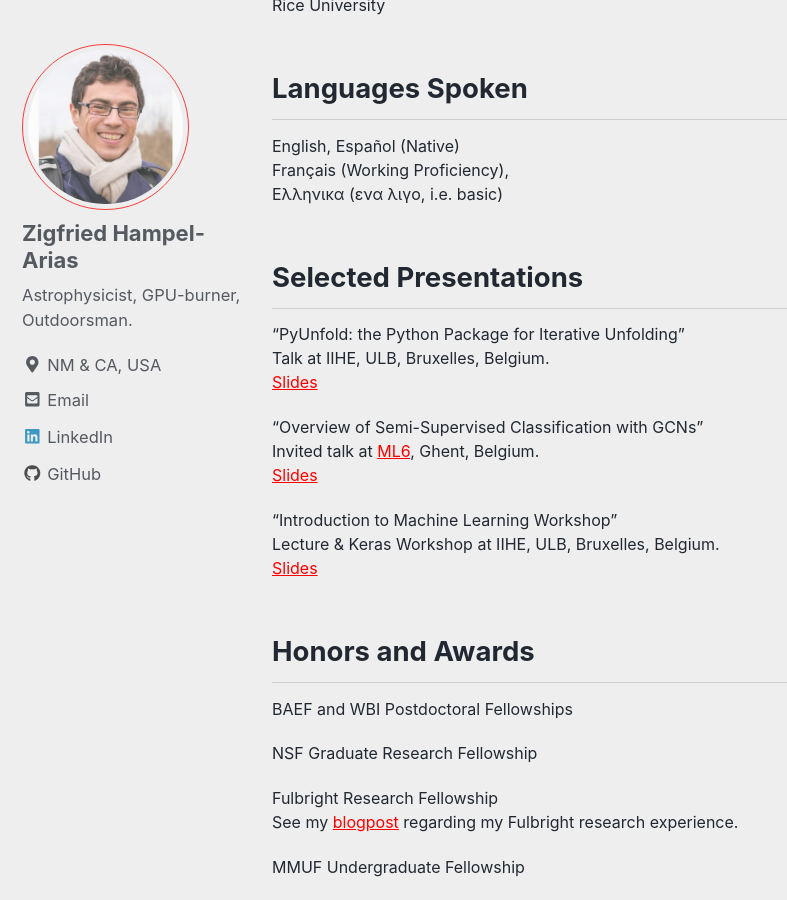
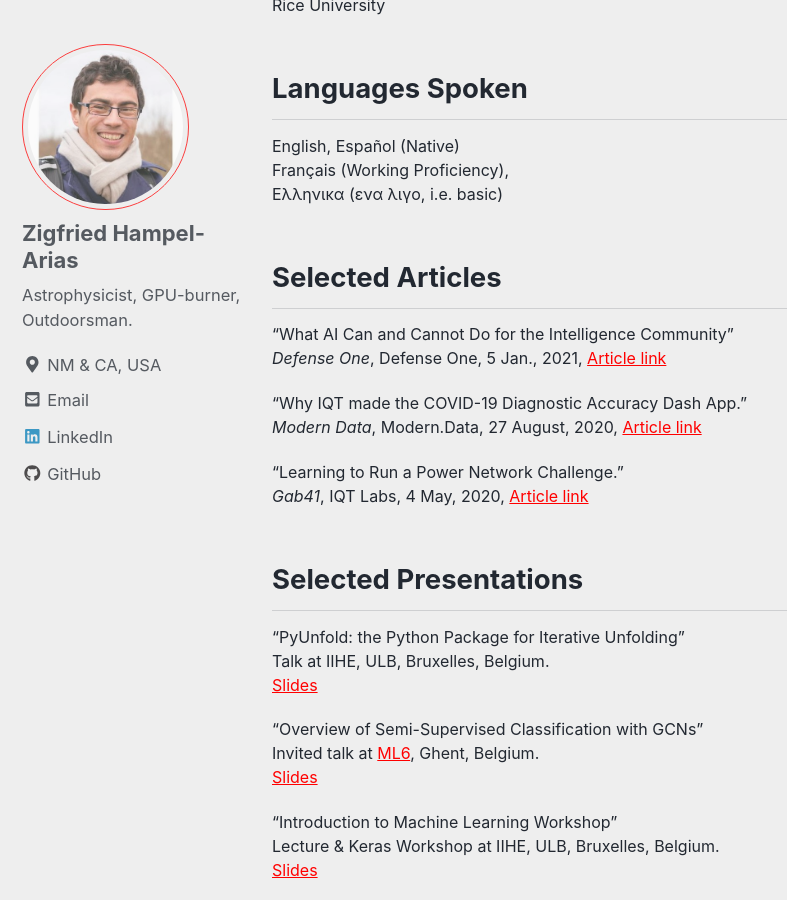
Before and after one commit to zhampel/zhampel.github.io, a Jekyll site: the page built from _pages/cv.md, in a window 1280 px wide and 900 px high, scrolled down 1162 px. Shown: the whole window, without its empty margins (0-787 px from the left). Built offline with Jekyll 4.4.1, drawn with Linux system fonts in a browser that asks for light colours; nearby versions of some CDN libraries; formulas are drawn with MathJax 3.

Commit message:
Updates cv page

```diff
--- a/_pages/cv.md
+++ b/_pages/cv.md
@@ -74,6 +74,17 @@ Fran&ccedil;ais (Working Proficiency),<br>
 Ελληνικα (ενα λιγο, i.e. basic)
 
 
+## Selected Articles
+"What AI Can and Cannot Do for the Intelligence Community" <br>
+*Defense One*, Defense One, 5 Jan., 2021, [Article link](https://www.defenseone.com/ideas/2021/01/what-ai-can-and-cannot-do-intelligence-community/171195/)
+
+"Why IQT made the COVID-19 Diagnostic Accuracy Dash App."<br>
+*Modern Data*, Modern.Data, 27 August, 2020, [Article link](https://moderndata.plotly.com/why-iqt-made-the-covid-19-diagnostic-accuracy-dash-app/)
+
+"Learning to Run a Power Network Challenge."<br>
+*Gab41*, IQT Labs, 4 May, 2020, [Article link](https://gab41.lab41.org/learning-to-run-a-power-network-challenge-c38af2166c43)
+
+
 ## Selected Presentations
 
 "PyUnfold: the Python Package for Iterative Unfolding" <br>
```
